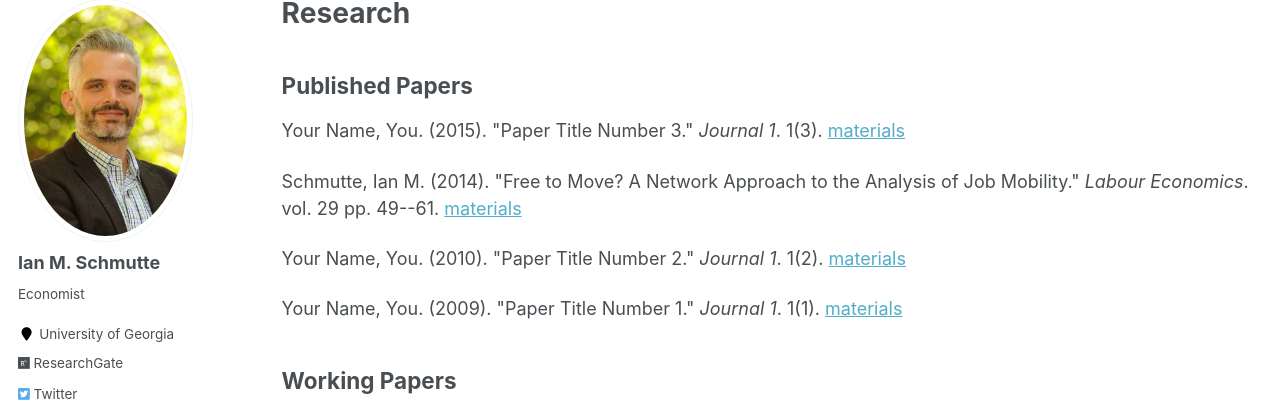
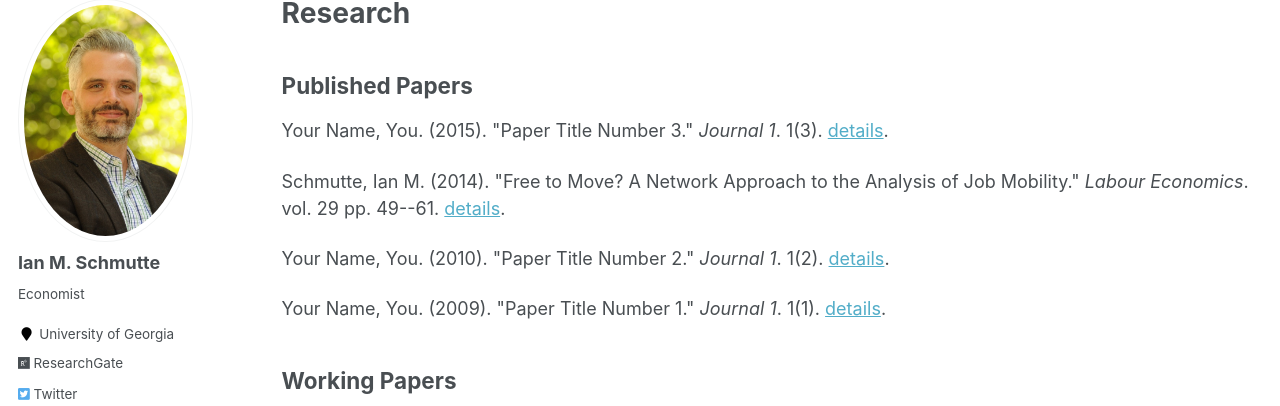
Before and after one commit to ianschmutte/ianschmutte.github.io, a Jekyll site: the page built from _pages/research.md, in a window 1280 px wide. Shown: the part 119-525 px from the top of the page. Built offline with Jekyll 4.4.1, drawn with Linux system fonts in a browser that asks for light colours; some web fonts are replaced.

Commit message:
edit navbar to link to PDF of CV

```diff
--- a/_data/navigation.yml
+++ b/_data/navigation.yml
@@ -1,7 +1,7 @@
 # main links links
 main:
   - title: "Research"
-    url: /research/
+    url: /research/s
 
   # - title: "Talks"
   #   url: /talks/
@@ -16,7 +16,7 @@
   #   url: /year-archive/
 
   - title: "CV"
-    url: /cv/
+    url: /files/schmutte_curriculum_vitae.pdf
 
   # - title: "Guide"
   #   url: /markdown/
--- a/_includes/archive-single-research.html
+++ b/_includes/archive-single-research.html
@@ -26,7 +26,7 @@
       </div>
     {% endif %}
 
-    <p>{{ post.citation }} <a href="{{ base_path }}{{ post.url }}">materials</a></p>
+    <p>{{ post.citation }} <a href="{{ base_path }}{{ post.url }}">details</a>.</p>
 
 
   </article>
```
Also changed, not shown: 1 other file.
